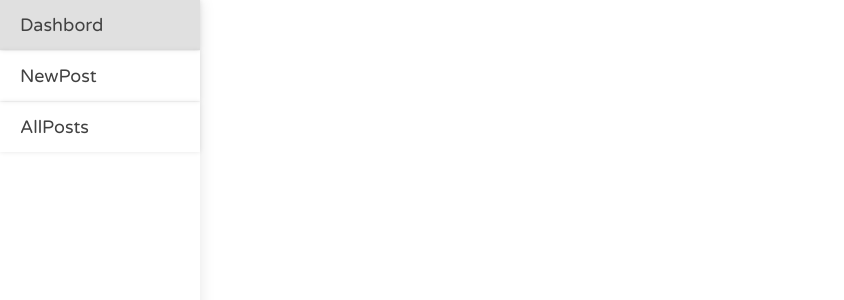
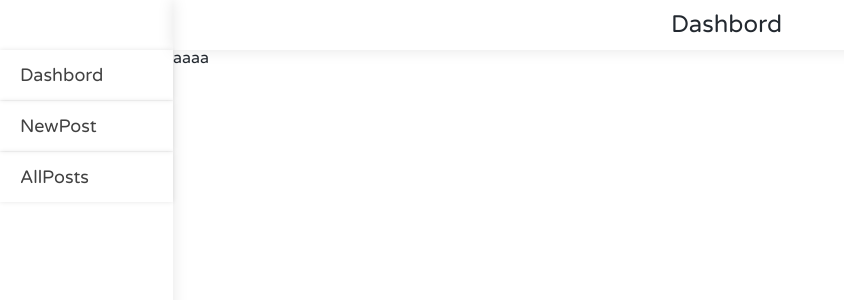
Before and after one commit to tsutaya100507/myblog-base, a Nuxt app in the folder app-front/: page /admin in a window 1280 px wide. Shown: the top 300 px of the page, without its empty margins (0-844 px from the left). Built offline with nearby package versions, Linux system fonts and the light colour scheme.

Commit message:
[Change] Edit layout

```diff
--- a/app-front/components/shared/layouts/sideBar.vue
+++ b/app-front/components/shared/layouts/sideBar.vue
@@ -1,30 +1,24 @@
 <template>
   <div class="wrapper">
     <div v-for="link in links" :key=link.name>
-    <nuxt-link to=link.path class="panel">{{link.name}}</nuxt-link>
+    <nuxt-link :to="link.path" class="panel">{{link.name}}</nuxt-link>
     </div>
   </div>
 </template>
 
 <script>
 export default {
-      props: [ 'links' ],
-  // data() {
-  //   return {
-  //     links: [
-  //       { name: "Dashbord", path: "/admin/index" },
-  //       { name: "Dashbord", path: "/admin/newpost" },
-  //       { name: "Dashbord", path: "/admin/allposts" },
-  //     ]
-  //   }
-  // }
+  props: [ 'links' ],
 }
 </script>
 
-<style>
+<style scoped>
   .wrapper {
+    display: flex;
+    flex-direction: column;
     width: 200px;
     height: 100vh;
+    padding-top: 50px;
     box-shadow: 0 0 15px rgba(0,0,0,.1);
   }
 
--- a/app-front/pages/admin/index.vue
+++ b/app-front/pages/admin/index.vue
@@ -1,20 +1,26 @@
 <template>
-  <div>
+  <div class="wrapper">
     <SideBar :links="links"/>
+    <div class="content-wrapper">
+      <AdminHeader />
+      <div>aaaa</div>
+    </div>
   </div>
 </template>
 
 <script>
+  import AdminHeader from "~/components/shared/layouts/adminHeader.vue";
   import SideBar from "~/components/shared/layouts/sideBar.vue";
 
   export default {
     components: {
       SideBar,
+      AdminHeader,
     },
     data() {
       return {
         links: [
-          { name: "Dashbord", path: "/admin/index" },
+          { name: "Dashbord", path: "/admin" },
           { name: "NewPost", path: "/admin/newpost" },
           { name: "AllPosts", path: "/admin/allposts" },
         ]
@@ -23,3 +29,13 @@
   }
 
 </script>
+
+<style scoped>
+  .wrapper {
+    display: flex;
+  }
+
+  .content-wrapper {
+    width: 100%;
+  }
+</style>
```
